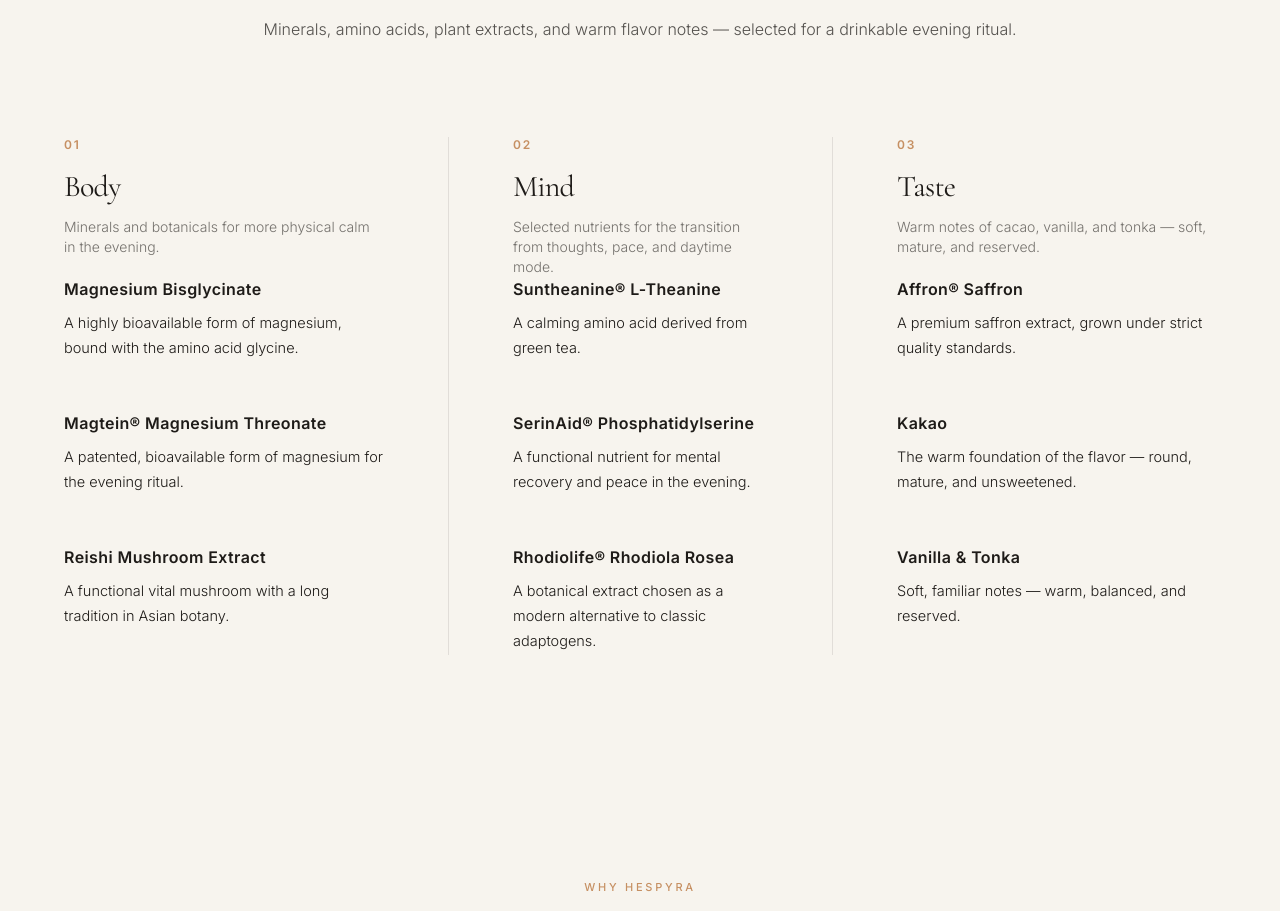
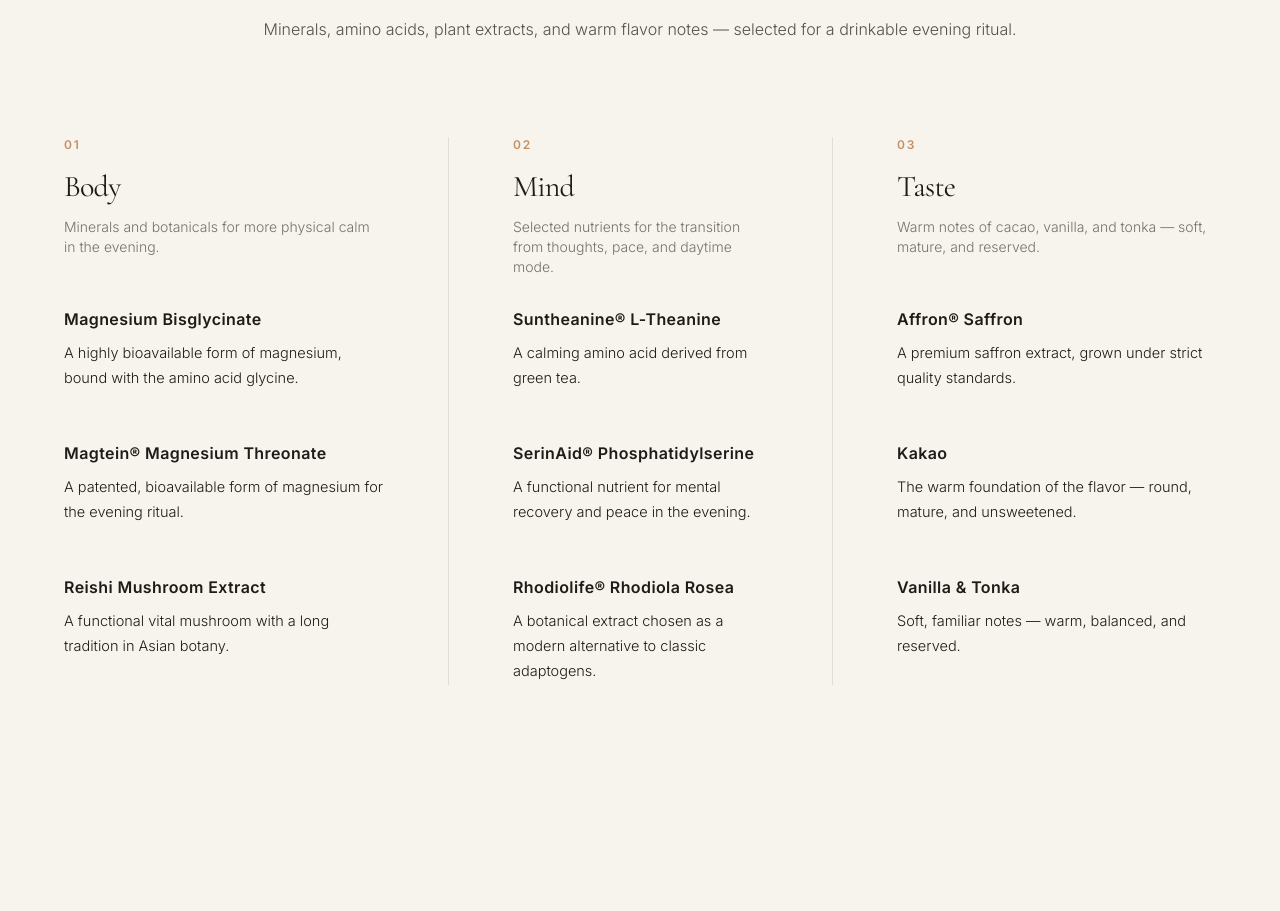
Before and after one commit to dudi991/hespyra-website, a React (Vite) app: page / in a window 1280 px wide. Shown: the part 3462-4373 px from the top of the page. Built offline with nearby package versions, Linux system fonts and the light colour scheme.

Commit message:
style: increase min-height in ingredients section to align first items and create consistent empty line

```diff
--- a/src/components/Ingredients.tsx
+++ b/src/components/Ingredients.tsx
@@ -164,7 +164,7 @@
             >
 
               {/* Group Title (Release, Gather, Arrive) */}
-              <div className="mb-8 md:mb-0 md:min-h-[180px] lg:min-h-[140px]">
+              <div className="mb-8 md:mb-0 md:min-h-[220px] lg:min-h-[170px]">
                 <span className="font-sans text-[11px] sm:text-xs tracking-[0.15em] text-accent font-semibold block mb-4 select-none">
                   {group.num}
                 </span>
```
